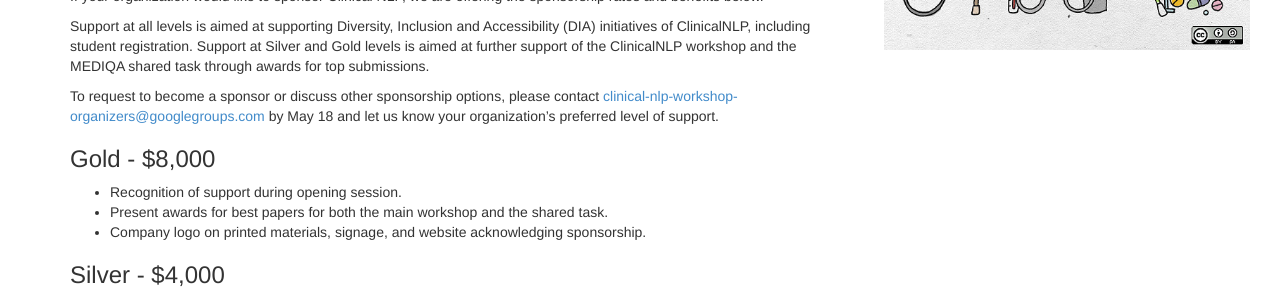
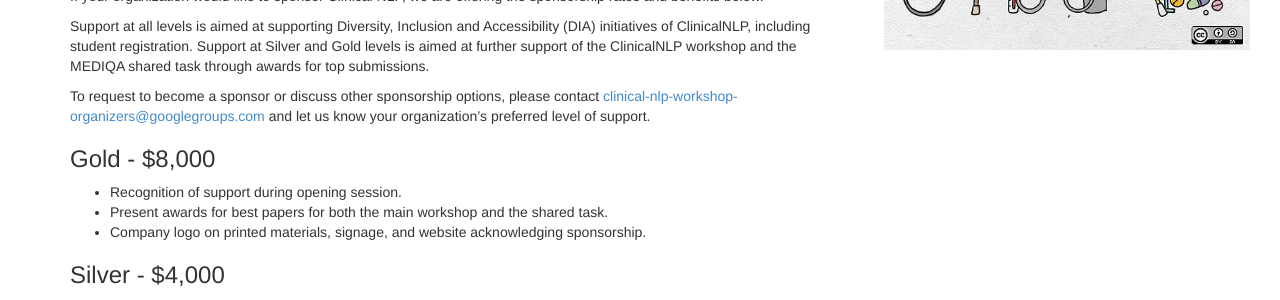
Before and after one commit to clinical-nlp/clinical-nlp.github.io, a Jekyll site: the page built from 2023/sponsors.md, in a window 1280 px wide. Shown: the part 346-646 px from the top of the page. Built offline with Jekyll 4.4.1, drawn with Linux system fonts in a browser that asks for light colours; nearby versions of some CDN libraries; comment, search, counter and statistics services are not loaded.

Commit message:
Update sponsors.md

```diff
--- a/2023/sponsors.md
+++ b/2023/sponsors.md
@@ -9,7 +9,7 @@
 Support at all levels is aimed at supporting Diversity, Inclusion and Accessibility (DIA) initiatives of ClinicalNLP, including student registration.
 Support at Silver and Gold levels is aimed at further support of the ClinicalNLP workshop and the MEDIQA shared task through awards for top submissions.
 
-To request to become a sponsor or discuss other sponsorship options, please contact <clinical-nlp-workshop-organizers@googlegroups.com> by May 18 and let us know your organization's preferred level of support.
+To request to become a sponsor or discuss other sponsorship options, please contact <clinical-nlp-workshop-organizers@googlegroups.com> and let us know your organization's preferred level of support.
 
 ### Gold - $8,000
 * Recognition of support during opening session.
```
